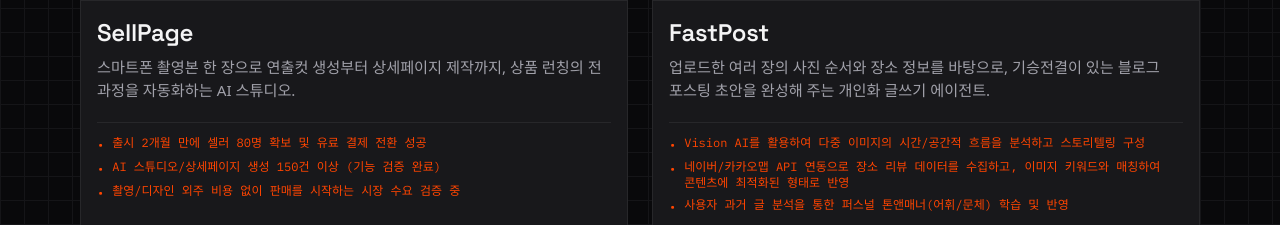
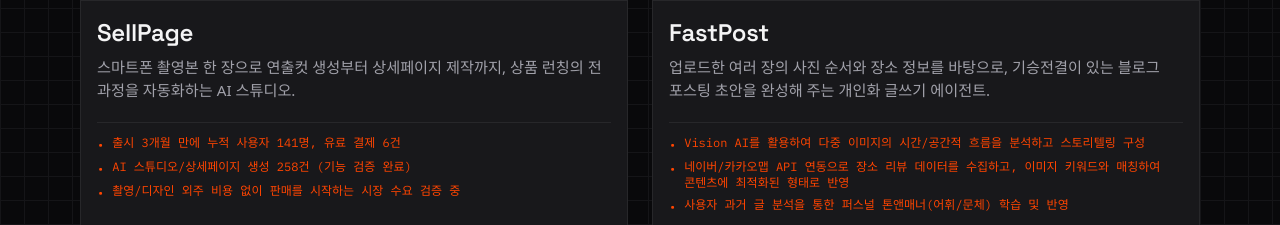
Before and after one commit to Baeju0/baeju0, a Next.js app: page / in a window 1280 px wide. Shown: the part 1000-1225 px from the top of the page. Built offline with nearby package versions, Linux system fonts and the light colour scheme.

Commit message:
content: SellPage 실적 수치 업데이트 (3개월, 141명, 258건, 유료 6건)

```diff
--- a/src/app/page.tsx
+++ b/src/app/page.tsx
@@ -7,8 +7,8 @@
     description:
       '스마트폰 촬영본 한 장으로 연출컷 생성부터 상세페이지 제작까지, 상품 런칭의 전 과정을 자동화하는 AI 스튜디오.',
     impact: [
-      '출시 2개월 만에 셀러 80명 확보 및 유료 결제 전환 성공',
-      'AI 스튜디오/상세페이지 생성 150건 이상 (기능 검증 완료)',
+      '출시 3개월 만에 누적 사용자 141명, 유료 결제 6건',
+      'AI 스튜디오/상세페이지 생성 258건 (기능 검증 완료)',
       '촬영/디자인 외주 비용 없이 판매를 시작하는 시장 수요 검증 중',
     ],
     status: 'live' as const,
```
